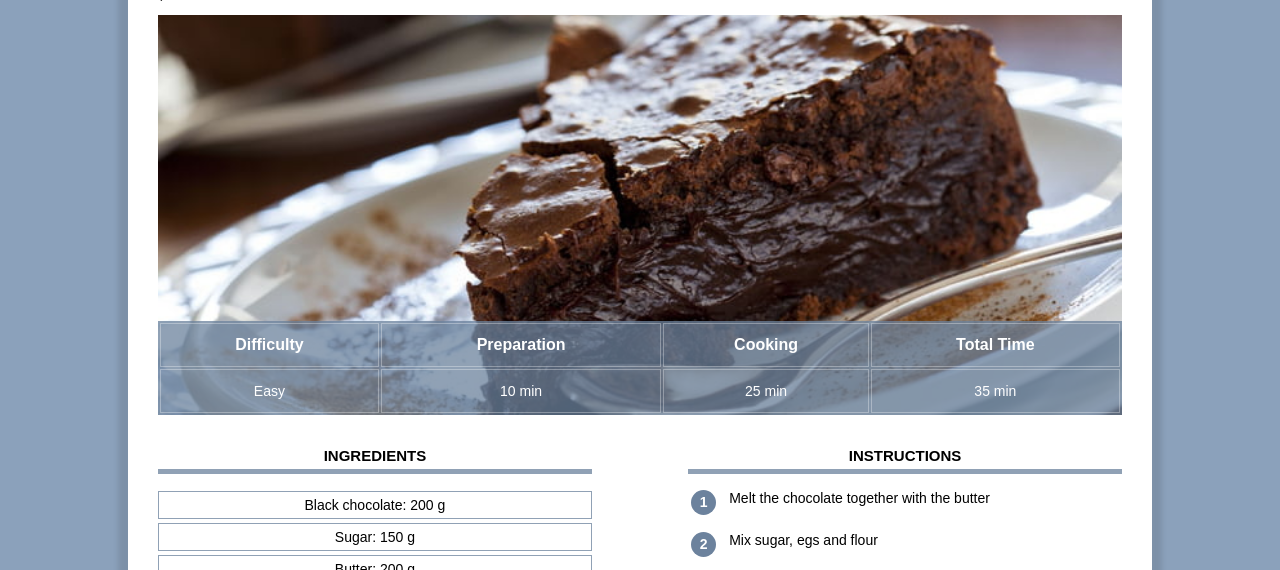
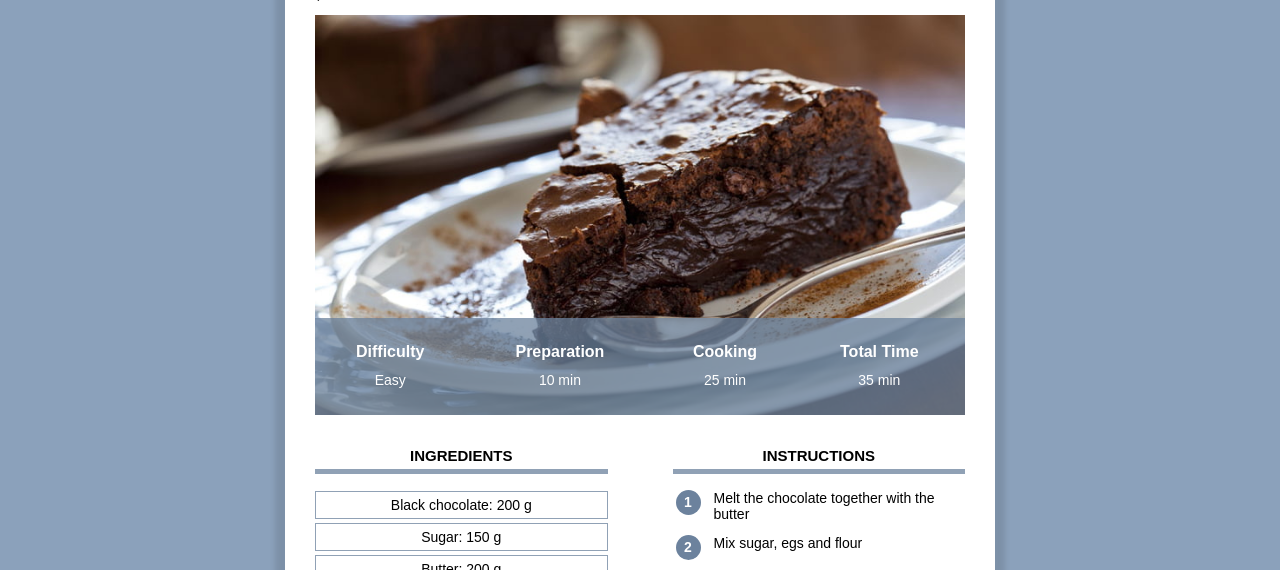
Before and after one commit to Antenne88/recipe_site, a plain HTML site: page index.html in a window 1280 px wide. Shown: the part 205-775 px from the top of the page. Drawn offline with Linux system fonts and the light colour scheme.

Commit message:
Add files via upload

```diff
--- a/index.html
+++ b/index.html
@@ -5,6 +5,7 @@
 <head>
     <title>Chocolate Cake Recipe with CSS</title>
     <meta charset="UTF-8">
+    <meta name="viewport" content="width=device-width, initial-scale=1.0">
     <link rel="stylesheet" href="recipe.css" </head>
 
 <body>
--- a/recipe.css
+++ b/recipe.css
@@ -9,11 +9,10 @@ body {
 }
 
 div.content {
-
     background-color: white;
-    margin: 60px 10% 80px 10%;
-    padding: 0px 30px 30px 30px;
-    min-width: 350px;
+    margin: 40px 8px 40px 8px;
+    padding: 0px 8px 20px 8px;
+    /* min-width: 350px; */
     box-shadow: 0px 0px 5px 10px rgba(0, 0, 0, 0.1);
     overflow: visible;
 }
@@ -79,28 +78,27 @@ table.info {
     width: 100%;
     color: white;
     background-color: #6C829Dc0;
-    height: 80px;
+    height: 50px;
 }
 
 table.info td {
     text-align: center;
-    height: 40px;
-    font-size: 14px;
-    border: 1px solid #FFFFFF50;
-    border-collapse: collapse;
+    vertical-align: top;
+    font-size: 12px;
+
 }
 
 table.info th {
-    height: 40px;
-    font-size: 16px;
-    border: 1px solid #FFFFFF50;
-    border-collapse: collapse;
+    vertical-align: bottom;
+    padding-bottom: 8px;
+    font-size: 14px;
+
 }
 
 
 
 div.col {
-    width: 45%;
+    width: 100%;
     margin-top: 20px
 }
 
@@ -152,10 +150,60 @@ table.instructions tr{
 
 div.col1 {
     display: inline-block;
-    margin-right: 10%;
+    /* margin-right: 10%; */
+    margin-bottom: 20px;
     }
 
 div.col2 {
-    float: right;
+    /* float: right; */
     overflow: auto;
 }
+
+/*@media only screen and(max-width: 768px)
+max-width is used for mobile devices, min-width for desktop*/
+/*whatever is different needs to be defined again, everything else
+can be deleted from copied code*/
+
+/*This is the desktop version, above is the mobile version*/
+@media only screen and (min-width: 768px) {
+    div.content {
+        margin: 60px 10% 80px 10%;
+        padding: 0px 30px 30px 30px;
+        min-width: 350px;
+        }
+
+    table.info {
+        height: 80px;
+        }
+
+    table.info td {
+        height: 40px;
+        font-size: 14px;
+        }
+
+    table.info th {
+        height: 40px;
+        font-size: 16px;
+        }
+
+    div.col {
+        width: 45%;
+        }
+
+    div.col1 {
+        margin-right: 10%;
+        }
+
+    div.col2 {
+        float: right;
+        }
+}
+
+/*Very large screen: */
+@media only screen and (min-width: 900px) {
+    div.content {
+        margin-left: auto;
+        margin-right: auto;
+        width: 650px;
+        }
+}
```
